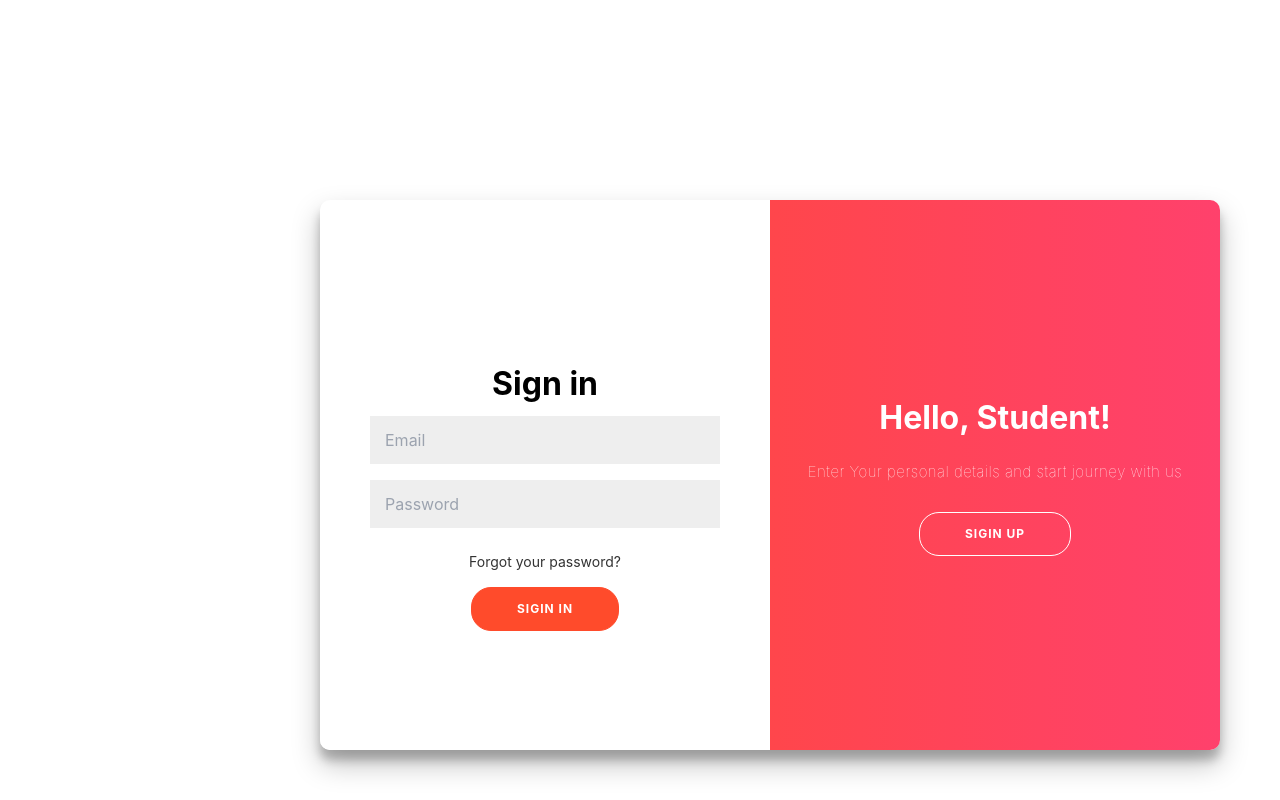
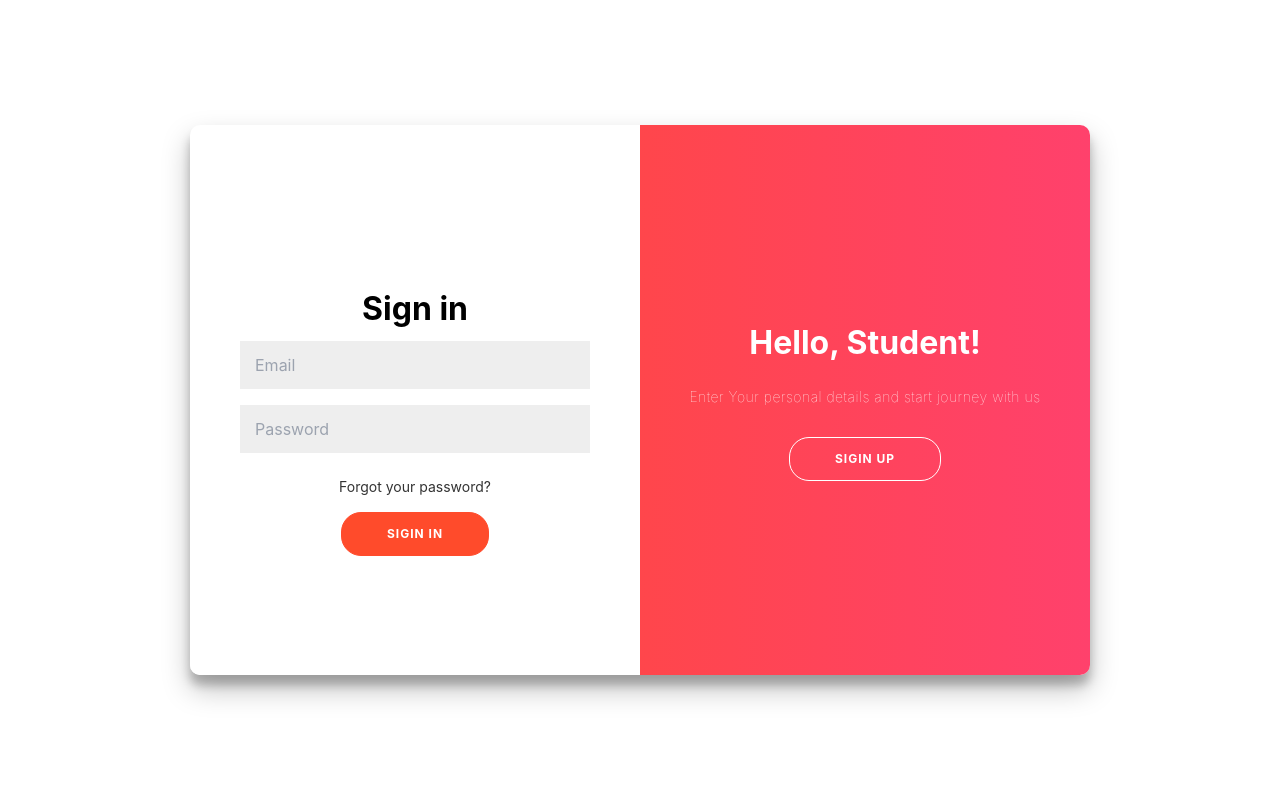
Before and after one commit to Redidacove/Securesult-2.0, a React (Create React App) app in the folder securesult/: page /studentlogin in a window 1280 px wide. Built offline with nearby package versions, Linux system fonts and the light colour scheme.

Commit message:
add external container to align login page

```diff
--- a/securesult/src/components/StudentLogin/Student.jsx
+++ b/securesult/src/components/StudentLogin/Student.jsx
@@ -2,6 +2,7 @@ import React, { useState } from "react";
 import Steps from "./Stepper";
 import { Link } from "react-router-dom";
 import {
+  ExContainer,
   Container,
   RegisterContainer,
   LoginContainer,
@@ -33,6 +34,7 @@ function Student() {
   };
 
   return (
+    <ExContainer>
       <Container>
         <RegisterContainer signinIn={signIn}>
           <Steps />
@@ -91,6 +93,7 @@ function Student() {
           </Overlay>
         </OverlayContainer>
       </Container>
+    </ExContainer>
   );
 }
 
--- a/securesult/src/components/StudentLogin/StyleComponents.jsx
+++ b/securesult/src/components/StudentLogin/StyleComponents.jsx
@@ -92,12 +92,21 @@ export const Container = styled.div`
   border-radius: 10px;
   box-shadow: 0 14px 28px rgba(0, 0, 0, 0.25), 0 10px 10px rgba(0, 0, 0, 0.22);
   position: absolute;
-  top: 25%;
-  left: 25%;
+  display: flex;
+  justify-content: center;
+  align-items: center;
   overflow: hidden;
   width: 900px;
   max-width: 100%;
   min-height: 550px;
+`;
+
+export const ExContainer = styled.div`
+  display: flex;
+  justify-content: center;
+  align-items: center;
+  height: 100vh;
+  width: 100%;
 `;
 
 export const Title = styled.h1`
@@ -167,7 +176,7 @@ export const FormDiv = styled.div`
 `;
 
 export const Paragraph = styled.p`
-  font-size: 15px;
+  font-size: 14px;
   font-weight: 100;
   line-height: 20px;
   letter-spacing: 0.5px;
--- a/securesult/src/components/TeacherLogin/StyleComponents.jsx
+++ b/securesult/src/components/TeacherLogin/StyleComponents.jsx
@@ -92,13 +92,23 @@ export const Container = styled.div`
   border-radius: 10px;
   box-shadow: 0 14px 28px rgba(0, 0, 0, 0.25), 0 10px 10px rgba(0, 0, 0, 0.22);
   position: absolute;
-  top: 25%;
-  left: 25%;
+  display: flex;
+  justify-content: center;
+  align-items: center;
   overflow: hidden;
   width: 900px;
   max-width: 100%;
   min-height: 550px;
 `;
+
+export const ExContainer = styled.div`
+  display:flex;
+  justify-content:center;
+  align-items:center;
+  height :100vh;
+  width:100%;
+`;
+
 
 export const Title = styled.h1`
   font-size: 2rem;
--- a/securesult/src/components/TeacherLogin/Teacher.jsx
+++ b/securesult/src/components/TeacherLogin/Teacher.jsx
@@ -2,6 +2,7 @@ import { Link } from "react-router-dom";
 import React, { useState } from "react";
 import Steps from "./Stepper";
 import {
+  ExContainer,
   Container,
   RegisterContainer,
   LoginContainer,
@@ -33,13 +34,14 @@ function Teacher() {
   };
 
   return (
+    <ExContainer>
       <Container>
         <RegisterContainer signinIn={signIn}>
           <Steps />
         </RegisterContainer>
 
         <LoginContainer signinIn={signIn}>
-        <Form action="/dashboard" method="GET">
+          <Form>
             <Title>Sign in</Title>
             <Input
               type="email"
@@ -66,7 +68,7 @@ function Teacher() {
             />
             <Anchor href="#">Forgot your password?</Anchor>
             <Link to="/dashboard">
-            <Button onClick={handleSubmitForm}>Sign In</Button>{" "}
+              <Button onClick={handleSubmitForm}>Sign In</Button>
             </Link>
           </Form>
         </LoginContainer>
@@ -91,6 +93,7 @@ function Teacher() {
           </Overlay>
         </OverlayContainer>
       </Container>
+    </ExContainer>
   );
 }
 
```
Lines whose indentation alone changed are shown as unchanged.
